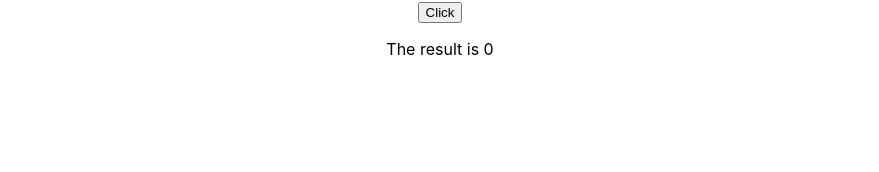
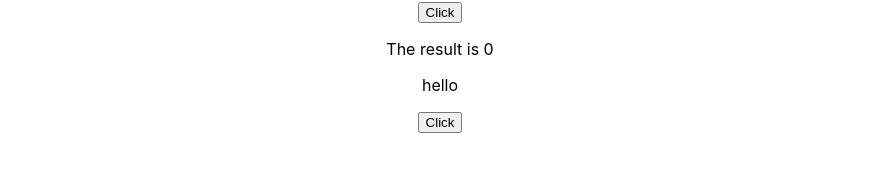
Before and after one commit to pldvd/react-tutorial-codevolution, a React (Create React App) app: page / in a window 1280 px wide. Shown: the part 428-600 px from the top of the page, without its empty margins (200-1079 px from the left). Built offline with nearby package versions, Linux system fonts and the light colour scheme.

Commit message:
create component for event binding

```diff
--- a/src/App.js
+++ b/src/App.js
@@ -1,10 +1,11 @@
 import React, { Component } from 'react'
-import {Hello} from './components/Hello';
-import Welcome from './components/Welcome';
+import {Hello} from './components/Hello'
+import Welcome from './components/Welcome'
 import Message from './components/Message'
 import Counter from './components/Counter'
+import Adder from './components/Adder'
+import EventBind from './components/EventBind'
 import './App.css';
-import Adder from './components/Adder'
 
 
 //we can add properties(props) to React elements defined in the JSX as element attributes, these props will we passed on to the child element for use as either a function parameter in a functional component or this.props.propName in a class component
@@ -22,6 +23,7 @@
       <Message />
       <Counter addTwo = {this.addTwo}/>
       <Adder />
+      <EventBind />
     </div>
     )
   }
--- /dev/null
+++ b/src/components/EventBind.js
@@ -0,0 +1,20 @@
+import React, {Component} from 'react'
+
+class EventBind extends Component {
+  constructor(props) {
+    super(props)
+
+    this.state = {
+      message: 'hello'
+    }
+  }
+
+  render() {
+    return <div>
+    <p>{this.state.message}</p>
+    <button>Click</button>
+    </div>
+  }
+}
+
+export default EventBind
```
